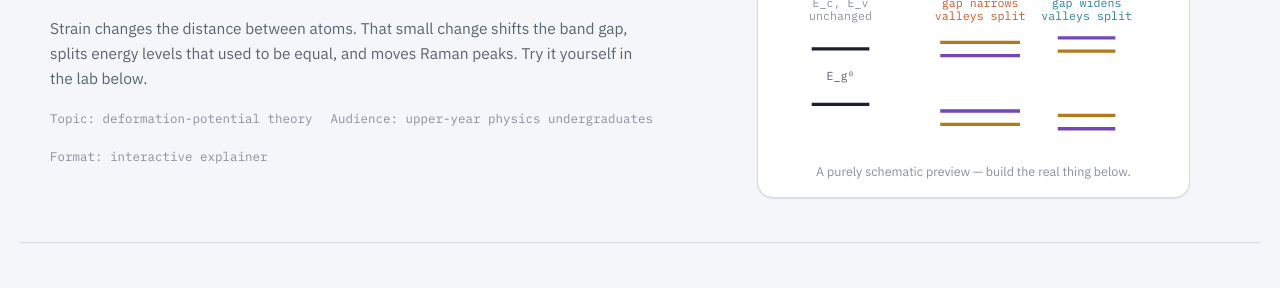
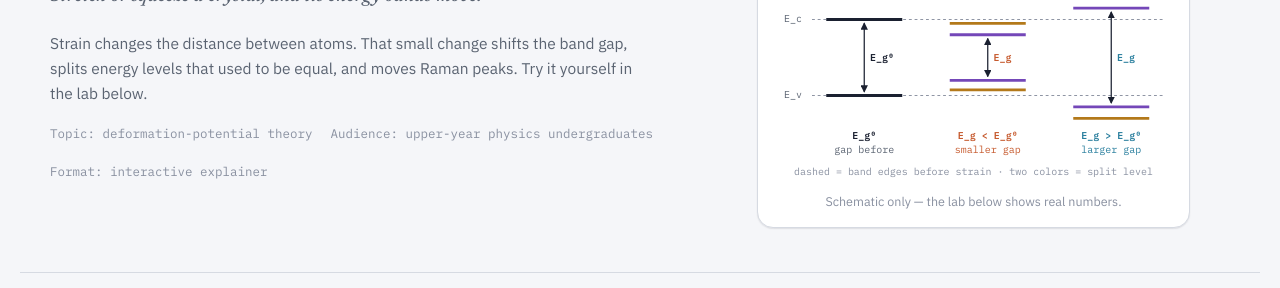
Before and after one commit to eric20050825-ctrl/Semiconductor-Midterm-Report, a plain HTML site: page index.html in a window 1280 px wide. Shown: the part 235-523 px from the top of the page. Drawn offline with Linux system fonts and the light colour scheme.

Commit message:
Hero figure: label band gap before and after strain
Dashed unstrained edges carried across all columns, double arrows mark
E_g0 vs strained E_g, and the tensile gap is now drawn smaller than E_g0.

Co-Authored-By: Claude Opus 5.5 <noreply@anthropic.com>

```diff
--- a/index.html
+++ b/index.html
@@ -39,71 +39,88 @@
       </div>
     </div>
     <figure class="hero-diagram">
-      <svg viewBox="0 0 360 230" role="img" aria-label="Schematic comparison of an unstrained, tensile, and compressively strained lattice">
-        <g font-family="var(--font-mono)" font-size="10.5" fill="var(--ink-faint)">
-          <!-- unstrained -->
-          <g transform="translate(14,18)">
-            <text x="46" y="-4" text-anchor="middle">unstrained</text>
+      <svg viewBox="0 0 420 300" role="img" aria-label="Unstrained, tensile and compressive lattices with their band gaps: tensile strain makes the gap smaller than the unstrained gap, compressive strain makes it larger">
+        <defs>
+          <marker id="hero-arrow" viewBox="0 0 8 8" refX="7" refY="4" markerWidth="6" markerHeight="6" orient="auto-start-reverse">
+            <path d="M0,0 L8,4 L0,8 Z" fill="var(--ink)"/>
+          </marker>
+        </defs>
+        <g font-family="var(--font-mono)" font-size="10.5" fill="var(--ink-faint)" text-anchor="middle">
+          <!-- column titles -->
+          <text x="95" y="16">unstrained</text>
+          <text x="95" y="28">(before)</text>
+          <text x="225" y="16" fill="var(--tensile)">tensile +ε</text>
+          <text x="225" y="28" fill="var(--tensile)">(after stretch)</text>
+          <text x="355" y="16" fill="var(--compressive)">compressive −ε</text>
+          <text x="355" y="28" fill="var(--compressive)">(after squeeze)</text>
+
+          <!-- lattices -->
           <g stroke="var(--ink-faint)" stroke-width="1.2">
-              <line x1="10" y1="20" x2="82" y2="20"/><line x1="10" y1="52" x2="82" y2="52"/>
-              <line x1="10" y1="20" x2="10" y2="52"/><line x1="46" y1="20" x2="46" y2="52"/><line x1="82" y1="20" x2="82" y2="52"/>
+            <line x1="59" y1="44" x2="131" y2="44"/><line x1="59" y1="72" x2="131" y2="72"/>
+            <line x1="59" y1="44" x2="59" y2="72"/><line x1="95" y1="44" x2="95" y2="72"/><line x1="131" y1="44" x2="131" y2="72"/>
           </g>
           <g fill="var(--accent)" stroke="var(--ink)" stroke-width="1">
-              <circle cx="10" cy="20" r="5"/><circle cx="46" cy="20" r="5"/><circle cx="82" cy="20" r="5"/>
-              <circle cx="10" cy="52" r="5"/><circle cx="46" cy="52" r="5"/><circle cx="82" cy="52" r="5"/>
+            <circle cx="59" cy="44" r="5"/><circle cx="95" cy="44" r="5"/><circle cx="131" cy="44" r="5"/>
+            <circle cx="59" cy="72" r="5"/><circle cx="95" cy="72" r="5"/><circle cx="131" cy="72" r="5"/>
           </g>
-          </g>
-          <!-- tensile -->
-          <g transform="translate(130,18)">
-            <text x="56" y="-4" text-anchor="middle" fill="var(--tensile)">tensile (+ε)</text>
           <g stroke="var(--tensile)" stroke-width="1.2">
-              <line x1="0" y1="20" x2="112" y2="20"/><line x1="0" y1="52" x2="112" y2="52"/>
-              <line x1="0" y1="20" x2="0" y2="52"/><line x1="56" y1="20" x2="56" y2="52"/><line x1="112" y1="20" x2="112" y2="52"/>
+            <line x1="179" y1="44" x2="271" y2="44"/><line x1="179" y1="72" x2="271" y2="72"/>
+            <line x1="179" y1="44" x2="179" y2="72"/><line x1="225" y1="44" x2="225" y2="72"/><line x1="271" y1="44" x2="271" y2="72"/>
           </g>
           <g fill="var(--tensile)" stroke="var(--ink)" stroke-width="1">
-              <circle cx="0" cy="20" r="5"/><circle cx="56" cy="20" r="5"/><circle cx="112" cy="20" r="5"/>
-              <circle cx="0" cy="52" r="5"/><circle cx="56" cy="52" r="5"/><circle cx="112" cy="52" r="5"/>
+            <circle cx="179" cy="44" r="5"/><circle cx="225" cy="44" r="5"/><circle cx="271" cy="44" r="5"/>
+            <circle cx="179" cy="72" r="5"/><circle cx="225" cy="72" r="5"/><circle cx="271" cy="72" r="5"/>
           </g>
-          </g>
-          <!-- compressive -->
-          <g transform="translate(252,18)">
-            <text x="30" y="-4" text-anchor="middle" fill="var(--compressive)">compressive (−ε)</text>
           <g stroke="var(--compressive)" stroke-width="1.2">
-              <line x1="4" y1="20" x2="56" y2="20"/><line x1="4" y1="52" x2="56" y2="52"/>
-              <line x1="4" y1="20" x2="4" y2="52"/><line x1="30" y1="20" x2="30" y2="52"/><line x1="56" y1="20" x2="56" y2="52"/>
+            <line x1="329" y1="44" x2="381" y2="44"/><line x1="329" y1="72" x2="381" y2="72"/>
+            <line x1="329" y1="44" x2="329" y2="72"/><line x1="355" y1="44" x2="355" y2="72"/><line x1="381" y1="44" x2="381" y2="72"/>
           </g>
           <g fill="var(--compressive)" stroke="var(--ink)" stroke-width="1">
-              <circle cx="4" cy="20" r="5"/><circle cx="30" cy="20" r="5"/><circle cx="56" cy="20" r="5"/>
-              <circle cx="4" cy="52" r="5"/><circle cx="30" cy="52" r="5"/><circle cx="56" cy="52" r="5"/>
+            <circle cx="329" cy="44" r="5"/><circle cx="355" cy="44" r="5"/><circle cx="381" cy="44" r="5"/>
+            <circle cx="329" cy="72" r="5"/><circle cx="355" cy="72" r="5"/><circle cx="381" cy="72" r="5"/>
           </g>
+
+          <!-- unstrained edges carried across as dashed references -->
+          <g stroke="var(--ink-faint)" stroke-width="1" stroke-dasharray="3 3">
+            <line x1="40" y1="130" x2="410" y2="130"/>
+            <line x1="40" y1="210" x2="410" y2="210"/>
           </g>
-          <!-- energy level cartoons below -->
-          <g transform="translate(14,118)" text-anchor="middle">
-            <text x="46" y="-18">E_c, E_v</text>
-            <text x="46" y="-6">unchanged</text>
-            <line x1="20" y1="20" x2="72" y2="20" stroke="var(--ink)" stroke-width="3"/>
-            <line x1="20" y1="70" x2="72" y2="70" stroke="var(--ink)" stroke-width="3"/>
-            <text x="46" y="48" fill="var(--ink-muted)">E_g⁰</text>
-          </g>
-          <g transform="translate(130,118)" text-anchor="middle">
-            <text x="56" y="-18" fill="var(--tensile)">gap narrows</text>
-            <text x="56" y="-6" fill="var(--tensile)">valleys split</text>
-            <line x1="20" y1="26" x2="92" y2="26" stroke="var(--series-a)" stroke-width="3"/>
-            <line x1="20" y1="14" x2="92" y2="14" stroke="var(--series-b)" stroke-width="3"/>
-            <line x1="20" y1="76" x2="92" y2="76" stroke="var(--series-a)" stroke-width="3"/>
-            <line x1="20" y1="88" x2="92" y2="88" stroke="var(--series-b)" stroke-width="3"/>
-          </g>
-          <g transform="translate(252,118)" text-anchor="middle">
-            <text x="30" y="-18" fill="var(--compressive)">gap widens</text>
-            <text x="30" y="-6" fill="var(--compressive)">valleys split</text>
-            <line x1="4" y1="10" x2="56" y2="10" stroke="var(--series-a)" stroke-width="3"/>
-            <line x1="4" y1="22" x2="56" y2="22" stroke="var(--series-b)" stroke-width="3"/>
-            <line x1="4" y1="92" x2="56" y2="92" stroke="var(--series-a)" stroke-width="3"/>
-            <line x1="4" y1="80" x2="56" y2="80" stroke="var(--series-b)" stroke-width="3"/>
-          </g>
+          <text x="20" y="133" fill="var(--ink-muted)">E_c</text>
+          <text x="20" y="213" fill="var(--ink-muted)">E_v</text>
+
+          <!-- unstrained: E_g0 -->
+          <line x1="55" y1="130" x2="135" y2="130" stroke="var(--ink)" stroke-width="3"/>
+          <line x1="55" y1="210" x2="135" y2="210" stroke="var(--ink)" stroke-width="3"/>
+          <line x1="95" y1="134" x2="95" y2="206" stroke="var(--ink)" stroke-width="1.3" marker-start="url(#hero-arrow)" marker-end="url(#hero-arrow)"/>
+          <text x="101" y="174" text-anchor="start" fill="var(--ink)" font-weight="600">E_g⁰</text>
+
+          <!-- tensile: gap shrinks, levels split -->
+          <line x1="185" y1="134" x2="265" y2="134" stroke="var(--series-b)" stroke-width="3"/>
+          <line x1="185" y1="146" x2="265" y2="146" stroke="var(--series-a)" stroke-width="3"/>
+          <line x1="185" y1="194" x2="265" y2="194" stroke="var(--series-a)" stroke-width="3"/>
+          <line x1="185" y1="204" x2="265" y2="204" stroke="var(--series-b)" stroke-width="3"/>
+          <line x1="225" y1="150" x2="225" y2="190" stroke="var(--ink)" stroke-width="1.3" marker-start="url(#hero-arrow)" marker-end="url(#hero-arrow)"/>
+          <text x="231" y="174" text-anchor="start" fill="var(--tensile)" font-weight="600">E_g</text>
+
+          <!-- compressive: gap widens, levels split -->
+          <line x1="315" y1="106" x2="395" y2="106" stroke="var(--series-b)" stroke-width="3"/>
+          <line x1="315" y1="118" x2="395" y2="118" stroke="var(--series-a)" stroke-width="3"/>
+          <line x1="315" y1="222" x2="395" y2="222" stroke="var(--series-a)" stroke-width="3"/>
+          <line x1="315" y1="234" x2="395" y2="234" stroke="var(--series-b)" stroke-width="3"/>
+          <line x1="355" y1="122" x2="355" y2="218" stroke="var(--ink)" stroke-width="1.3" marker-start="url(#hero-arrow)" marker-end="url(#hero-arrow)"/>
+          <text x="361" y="174" text-anchor="start" fill="var(--compressive)" font-weight="600">E_g</text>
+
+          <!-- verdicts -->
+          <text x="95" y="256" fill="var(--ink)" font-weight="600">E_g⁰</text>
+          <text x="95" y="270" fill="var(--ink-muted)">gap before</text>
+          <text x="225" y="256" fill="var(--tensile)" font-weight="600">E_g &lt; E_g⁰</text>
+          <text x="225" y="270" fill="var(--tensile)">smaller gap</text>
+          <text x="355" y="256" fill="var(--compressive)" font-weight="600">E_g &gt; E_g⁰</text>
+          <text x="355" y="270" fill="var(--compressive)">larger gap</text>
+          <text x="210" y="294" fill="var(--ink-faint)">dashed = band edges before strain · two colors = split level</text>
         </g>
       </svg>
-      <figcaption>A purely schematic preview — build the real thing below.</figcaption>
+      <figcaption>Schematic only — the lab below shows real numbers.</figcaption>
     </figure>
   </div>
 </header>
```
Lines whose indentation alone changed are shown as unchanged.
